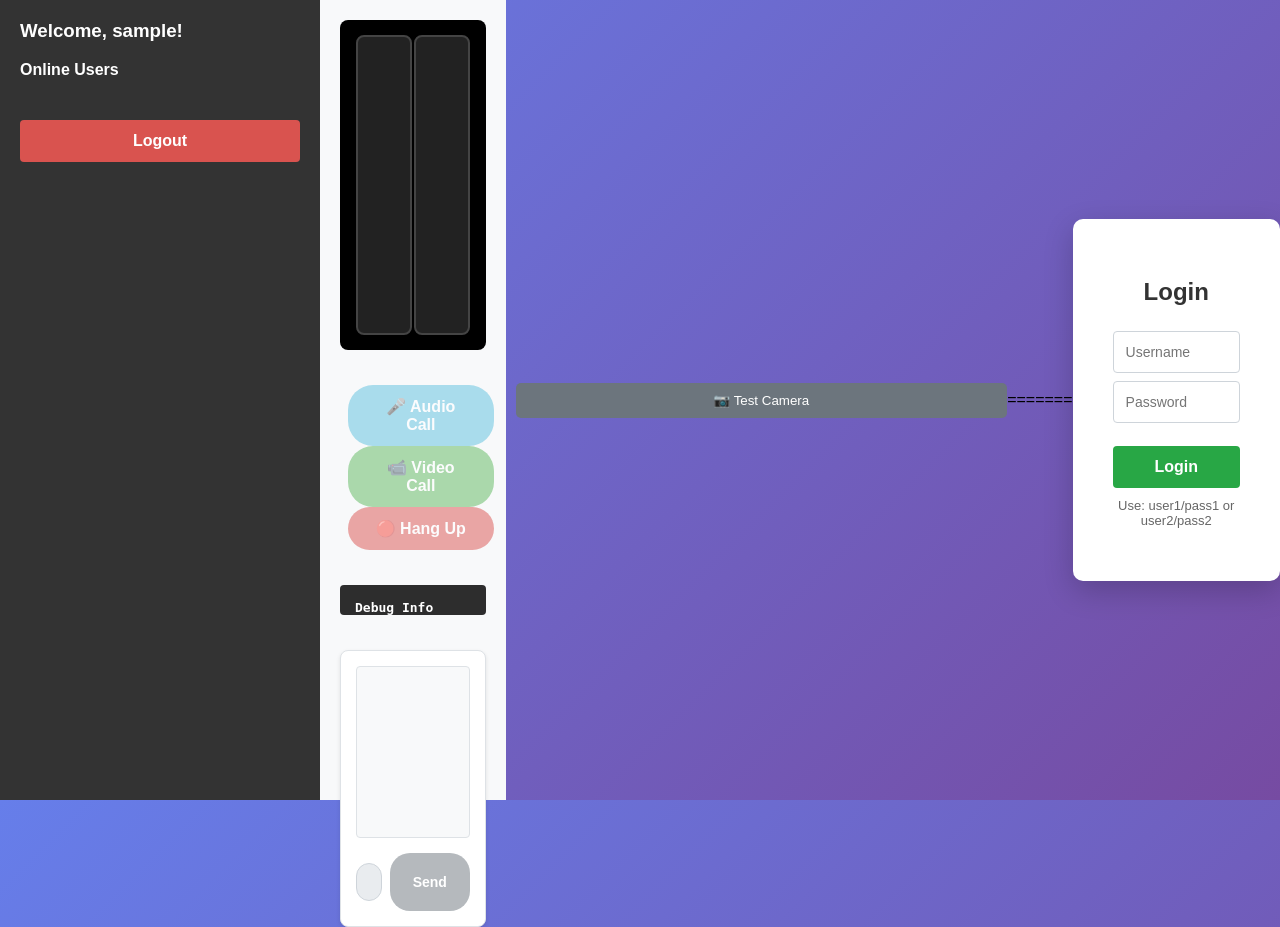
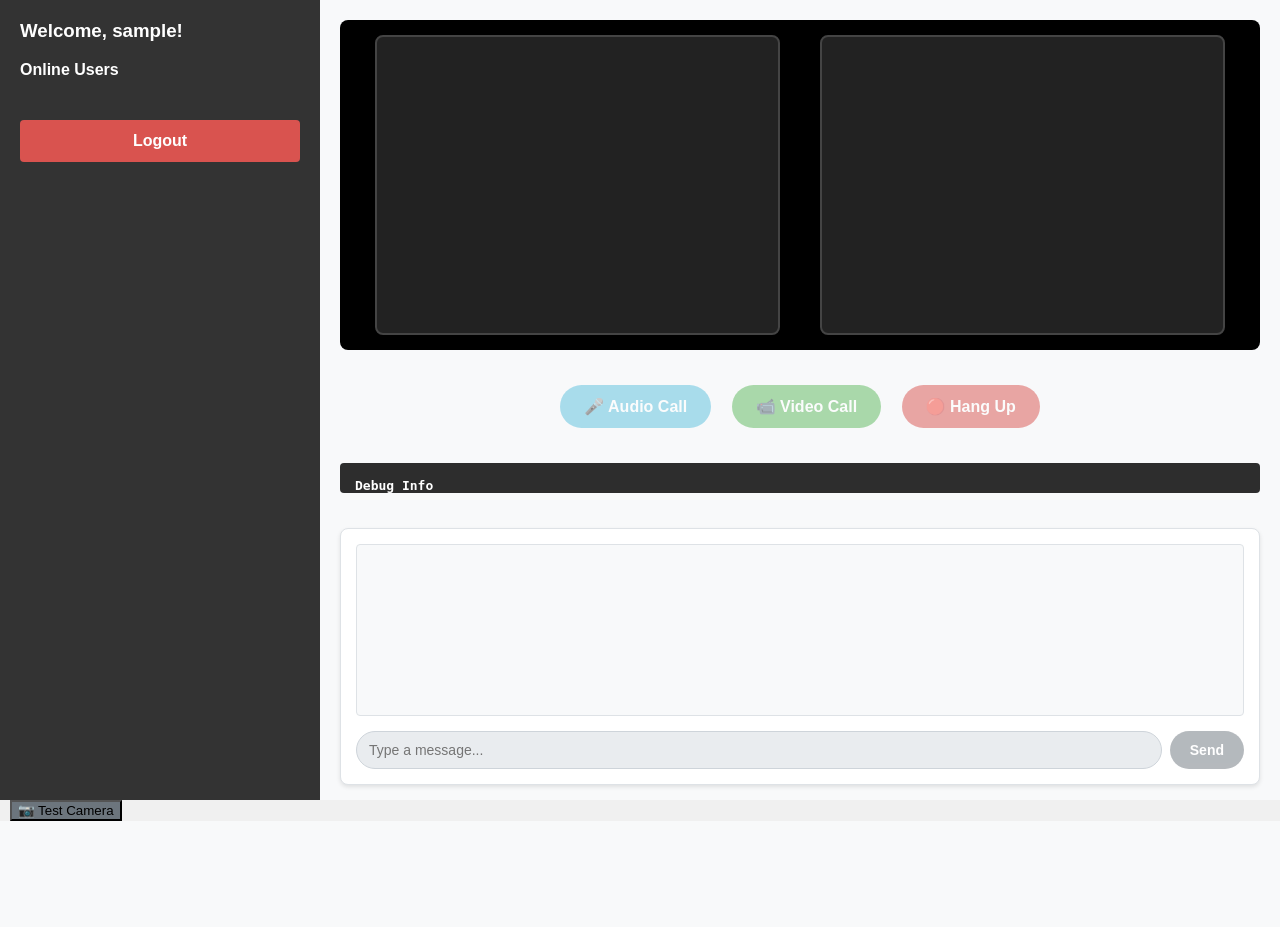
Before and after one commit to Krushna-089/htmlprojects, a Flask app: page / in a window 1280 px wide. After the commit the page ends 821 px from the top, so only its background shows below. Run offline with Flask 3, Linux system fonts and the light colour scheme; the visitor is signed in with stand-in values (Sample User, id 1); data that the repository does not hold is empty.

Commit message:
Remove login form from index.html

```diff
--- a/templates/index.html
+++ b/templates/index.html
@@ -741,27 +741,3 @@ async function testCamera() {
 </script>
 </body>
 </html>
-=======
-    <title>Login - WebRTC App</title>
-    <style>
-        body { font-family: Arial, sans-serif; background: linear-gradient(135deg, #667eea 0%, #764ba2 100%); height: 100vh; display: flex; justify-content: center; align-items: center; }
-        .login-container { background: white; padding: 40px; border-radius: 10px; box-shadow: 0 10px 30px rgba(0,0,0,0.2); }
-        input { display: block; width: 100%; padding: 10px; margin: 10px 0; border: 1px solid #ddd; border-radius: 5px; }
-        button { background: #667eea; color: white; padding: 10px 20px; border: none; border-radius: 5px; cursor: pointer; width: 100%; }
-        h2 { text-align: center; color: #333; margin-bottom: 20px; }
-    </style>
-</head>
-<body>
-    <div class="login-container">
-        <h2>Login</h2>
-        <form action="/login" method="POST">
-            <input type="text" name="username" placeholder="Username" required>
-            <input type="password" name="password" placeholder="Password" required>
-            <button type="submit">Login</button>
-        </form>
-        <p style="text-align: center; margin-top: 10px; color: #666;">
-            Use: user1/pass1 or user2/pass2
-        </p>
-    </div>
-</body>
-</html>
```
